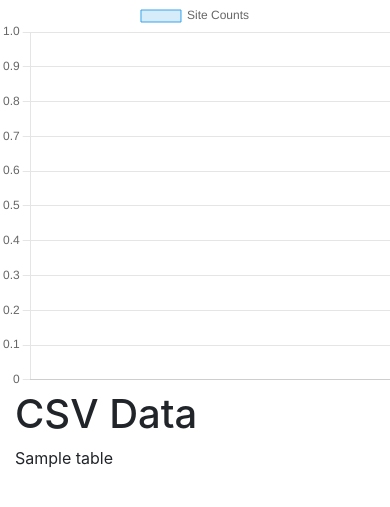
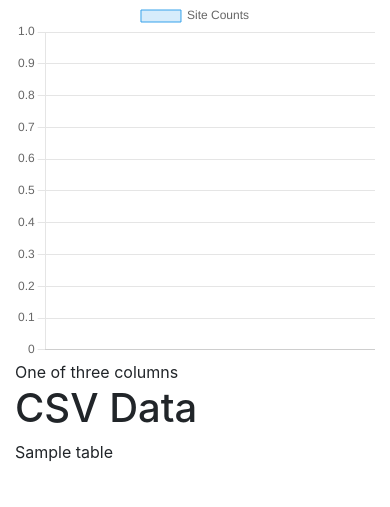
Before and after one commit to bihansamarasinghe/Flask-MongoDB-Data-Upload-and-Display, a Flask app: template templates/table.html in a window 390 px wide. Shown: the top 507 px of the page. Run offline with Flask 2, Linux system fonts and the light colour scheme; the template is opened without the code that fills it: most values are stand-ins (such as "Sample title", 1, 10 or a date in 2020); some libraries are stand-ins or nearby versions.

Commit message:
Add Chart and Botstrap Columns

```diff
--- a/app.py
+++ b/app.py
@@ -52,18 +52,19 @@ def upload():
     df.loc[df['Duration'] != '', 'Duration'] = df.loc[df['Duration'] != '', 'Duration'].astype(float).round(decimals=0)
 
      # count the occurrences by site ID
-    site_counts = df['Site Type'].value_counts().reset_index()
-    site_counts.columns = ['Site Type', 'Counts']
+    site_counts = df['Region ID'].value_counts().reset_index()
+    site_counts.columns = ['Region ID', 'Counts']
 
     # create a dictionary containing the data for the chart
     chart_data = {
-        'labels': site_counts['Site Type'].tolist(),
+        'labels': site_counts['Region ID'].tolist(),
         'data': site_counts['Counts'].tolist()
     }
 
     # print the JSON string to the console in debug mode
     if app.debug:
         print(json.dumps(chart_data, indent=4))
+        print(type(chart_data))
 
     # convert the dataframe to an html table
     table = df.to_html(classes='table table-striped table-bordered table-hover')
--- a/templates/table.html
+++ b/templates/table.html
@@ -15,11 +15,21 @@
 <body>
 
     <!-- display the chart -->
-    <canvas id="site-chart" width="400" height="400"></canvas>
+    <div class="container">
+        <div class="row">
+            <div class="col-sm">
+                <canvas id="site-chart" width="200" height="200"></canvas>
+            </div>
+            <div class="col-sm">
+              One of three columns
+            </div>
+          </div>
+    </div>
+
 
     <script>
         var ctx = document.getElementById('site-chart').getContext('2d');
-        var chartData = JSON.parse('{{ chart_data|safe }}');
+        const chartData = {{chart_data|safe}};
         var chart = new Chart(ctx, {
             type: 'bar',
             data: {
```
